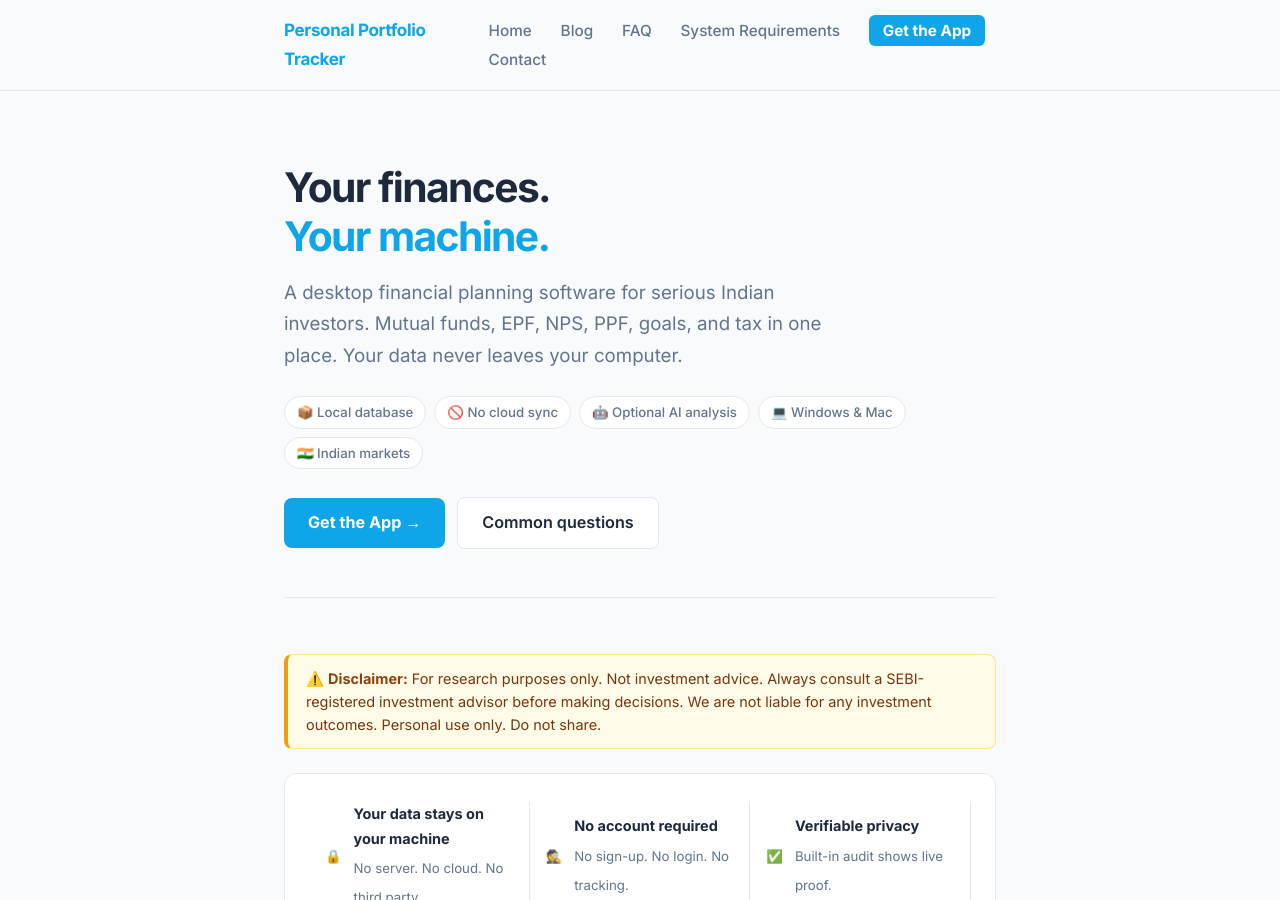
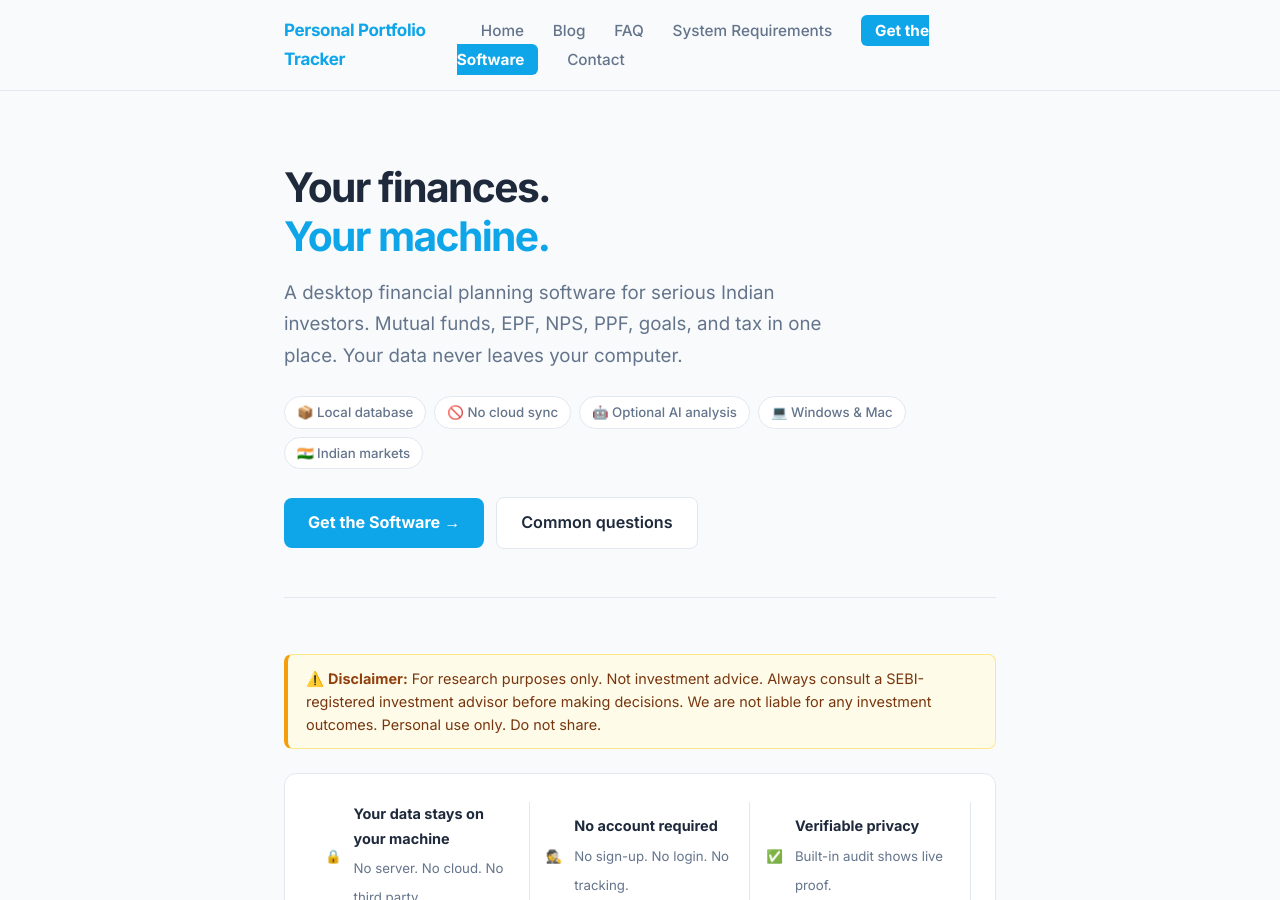
Before and after one commit to srikrishna2024/portfolio-tracker-blog, a Jekyll site: the page built from index.html, in a window 1280 px wide and 900 px high. Built offline with Jekyll 4.4.1, drawn with Linux system fonts in a browser that asks for light colours.

Commit message:
rename Get the App to Get the Software on all buttons and nav

```diff
--- a/_layouts/default.html
+++ b/_layouts/default.html
@@ -19,7 +19,7 @@
         <a href="{{ '/blog/' | relative_url }}">Blog</a>
         <a href="{{ '/faq/' | relative_url }}">FAQ</a>
         <a href="{{ '/system-requirements/' | relative_url }}">System Requirements</a>
-        <a href="{{ '/get-the-app/' | relative_url }}" class="nav-cta">Get the App</a>
+        <a href="{{ '/get-the-app/' | relative_url }}" class="nav-cta">Get the Software</a>
         <a href="{{ '/contact/' | relative_url }}">Contact</a>
       </nav>
     </div>
--- a/_layouts/wide.html
+++ b/_layouts/wide.html
@@ -19,7 +19,7 @@
         <a href="{{ '/blog/' | relative_url }}">Blog</a>
         <a href="{{ '/faq/' | relative_url }}">FAQ</a>
         <a href="{{ '/system-requirements/' | relative_url }}">System Requirements</a>
-        <a href="{{ '/get-the-app/' | relative_url }}" class="nav-cta">Get the App</a>
+        <a href="{{ '/get-the-app/' | relative_url }}" class="nav-cta">Get the Software</a>
         <a href="{{ '/contact/' | relative_url }}">Contact</a>
       </nav>
     </div>
--- a/faq/index.html
+++ b/faq/index.html
@@ -69,7 +69,7 @@
 
     <div class="faq-item">
       <h3><span class="faq-icon">🛒</span> How do I purchase?</h3>
-      <p><a href="{{ '/get-the-app/' | relative_url }}">Visit the Get the App page</a> for purchase details.</p>
+      <p><a href="{{ '/get-the-app/' | relative_url }}">Visit the Get the Software page</a> for purchase details.</p>
     </div>
 
   </div>
--- a/get-the-app/index.html
+++ b/get-the-app/index.html
@@ -1,6 +1,6 @@
 ---
 layout: default
-title: Get the App
+title: Get the Software
 ---
 
 <div class="get-app-page">
--- a/index.html
+++ b/index.html
@@ -14,7 +14,7 @@
     <span class="badge">🇮🇳 Indian markets</span>
   </div>
   <div class="hero-cta">
-    <a href="{{ '/get-the-app/' | relative_url }}" class="btn-primary">Get the App &rarr;</a>
+    <a href="{{ '/get-the-app/' | relative_url }}" class="btn-primary">Get the Software &rarr;</a>
     <a href="{{ '/faq/' | relative_url }}" class="btn-secondary">Common questions</a>
   </div>
 </section>
--- a/system-requirements/index.html
+++ b/system-requirements/index.html
@@ -66,7 +66,7 @@
 
   <div class="sysreq-cta">
     <p>Ready to proceed?</p>
-    <a href="{{ '/get-the-app/' | relative_url }}" class="btn-primary">Get the App &rarr;</a>
+    <a href="{{ '/get-the-app/' | relative_url }}" class="btn-primary">Get the Software &rarr;</a>
     <a href="{{ '/contact/' | relative_url }}" class="btn-secondary" style="margin-left:12px;">Ask a question</a>
   </div>
 
```
